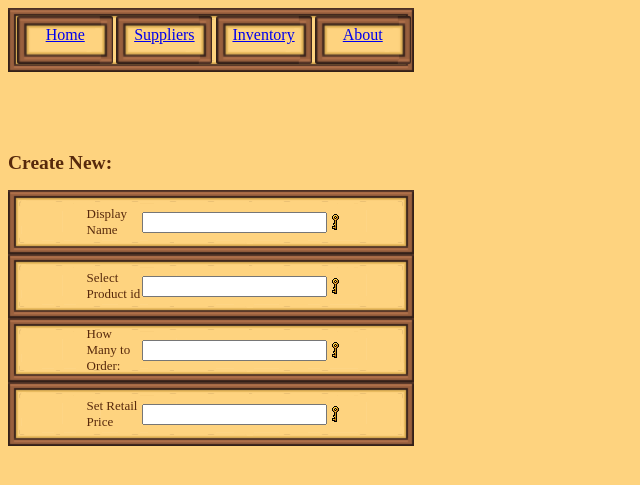
After one commit to samuel-williams-ed/CodeClan_Project_1, a Flask app: page /shop/new in a window 1280 px wide. The commit adds this page. Shown: the top 485 px of the page, without its empty margins (0-640 px from the left). Run offline with Flask 2, Linux system fonts and the light colour scheme; data that the repository does not hold is empty; some libraries are stand-ins or nearby versions.

Commit message:
create new.html and ability to create new product in browser

```diff
--- a/controllers/inventory_controller.py
+++ b/controllers/inventory_controller.py
@@ -44,6 +44,26 @@ def index_suppliers():
     # print(f"\n debug: inventory_console: \nindex_suppliers: product_list: \n{product_list}")
     # print(f"debug: length of list: {get_inventory_list_length()}")
     return render_template("/shop/supplier_display_block.html", product_list=cleaned_product_list)
+
+
+# Create new Inventory_holdings
+@shop_blueprint.route('/shop/new')
+def new_form():
+    list_of_products = prod_rep.select_all_products()
+    return render_template('/shop/new.html', list_of_products=list_of_products)
+
+@shop_blueprint.route('/shop/new', methods=['POST'])
+def new():
+    display_name = request.form['display_name']
+    number_in_stock = int(request.form['number_in_stock'])
+    retail_price = request.form['retail_price']
+    product_id = request.form['product_id']
+    product = prod_rep.get_by_id(product_id)
+    new_inventory = Inventory_holding(display_name, number_in_stock, retail_price, product)
+    invent_rep.save(new_inventory)
+    print(f"\ninventory_controller: new(): new inventory has been created!\n{new_inventory}")
+    return redirect('/shop/new')
+
 
 
 
--- a/repositories/product_repository.py
+++ b/repositories/product_repository.py
@@ -35,7 +35,30 @@ def save(product):
 
 def select_all_products():
     sql = " SELECT * FROM products"
-    return run_sql(sql)
+    query_results = run_sql(sql)
+    final_list = []
+    for query_result in query_results:
+
+        # return Manufacturer object frin SQL db using id ###
+        manufacturer_id = query_result['manufacturer_object_id']
+        manufacturer_object = manu_rep.get_by_id(manufacturer_id)
+
+        # build new product to add to list
+        new_instance = Product(query_result['name'],
+        query_result['description'],
+        query_result['model'],
+        query_result['type'],
+        query_result['combat_strength'],
+        manufacturer_object,
+        query_result['taking_orders'],
+        query_result['wholesale_cost'],
+        query_result['id'])
+
+        final_list.append(new_instance)
+    print(f"prod_rep: all products selected")
+    return final_list
+
+
 
 def get_by_id(product_object_id):
     sql = "SELECT * FROM products WHERE id=%s"
--- a/static/styles/styles.css
+++ b/static/styles/styles.css
@@ -199,3 +199,12 @@ form label {
     display: flex;
     width: 128px;
 }
+.greyscale {
+    filter: grayscale(1);
+}
+.container {
+    display: flex;
+}
+.left {
+    align-items: left;
+}
--- a/templates/shop/inventory_edit.html
+++ b/templates/shop/inventory_edit.html
@@ -8,6 +8,7 @@
 <form class="item_container" action="/shop/inventory/{{ inventory_object.id }}" method="POST">
     <input type="image" value="selected_id" class="item_icon" src="/static/assets/swords/sword_01a.png" alt="Image of a green hilted, wooden sword">
 </form>
+
 <div class="product_details_container">
     <form action="/shop/inventory/{{ inventory_object.id }}/edit_submitted" method="POST" id="edit_inventory_form">
         <div class="product_details_container_row">
--- /dev/null
+++ b/templates/shop/new.html
@@ -0,0 +1,42 @@
+{% extends "base.html" %}
+{% block content %}
+
+<h2>Create New:</h2>
+
+<form action="/shop/new" method="POST" id="create_new_inventory">
+
+    <div class="product_details_container">
+        <div class="product_details_container_row">
+            <div class="product_details description">
+                <label for="display_name">Display Name </label>
+                <input type="text" id="create_new_inventory" name="display_name" required>
+                <input type="image" alt="submit", src="/static/assets/misc/key_01d.png">
+            </div>
+        </div>
+        <div class="product_details_container_row">
+            <div class="product_details description">
+                <label for="product">Select Product id </label>
+                <input type="text" id="create_new_inventory" name="product_id" required>
+                <input type="image" alt="submit", src="/static/assets/misc/key_01d.png">
+            </div>
+        </div>
+    </div>
+    <div class="product_details_container">
+        <div class="product_details_container_row">
+            <div class="product_details description">
+                <label for="number_in_stock">How Many to Order: </label>
+                <input type="text" id="create_new_inventory" name="number_in_stock" required>
+                <input type="image" alt="submit", src="/static/assets/misc/key_01d.png">
+            </div>
+        </div>
+        <div class="product_details_container_row">
+            <div class="product_details description">
+                <label for="retail_price">Set Retail Price </label>
+                <input type="text" id="create_new_inventory" name="retail_price" required>
+                <input type="image" alt="submit", src="/static/assets/misc/key_01d.png">
+            </div>
+        </div>
+    </div>
+</form>
+
+{% endblock %}
```
Also changed, not shown: templates/shop/inventory_all.html (+11 -0 lines), templates/shop/inventory_display_block.html (+7 -0 lines), static/assets/misc/staff_03a.png (added).
